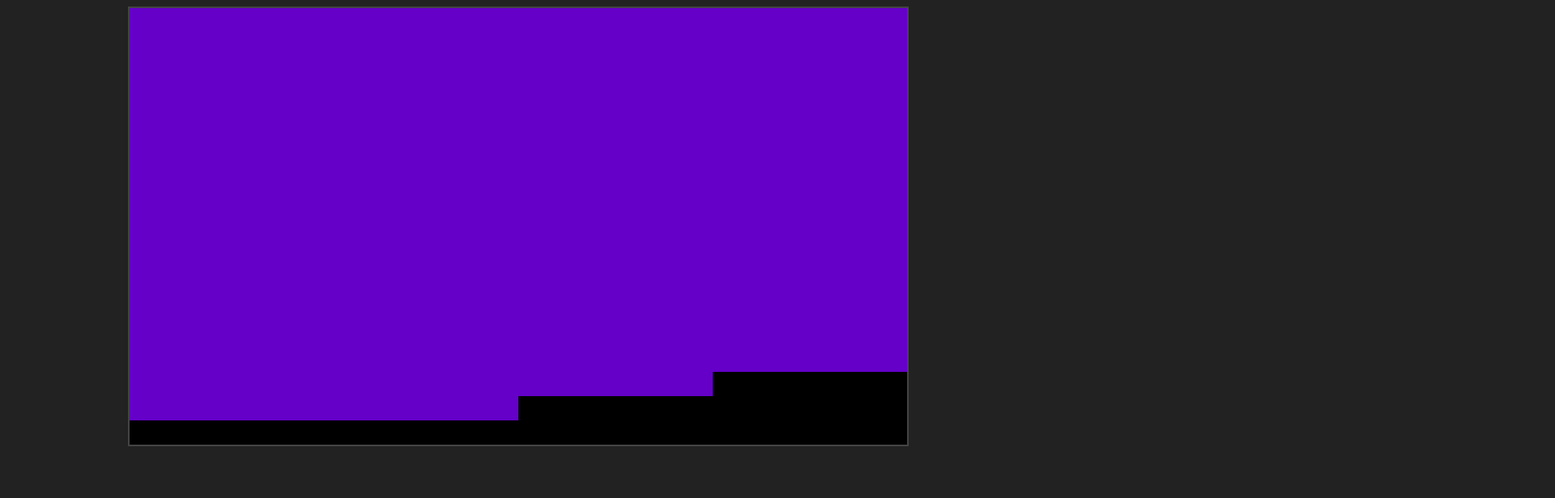
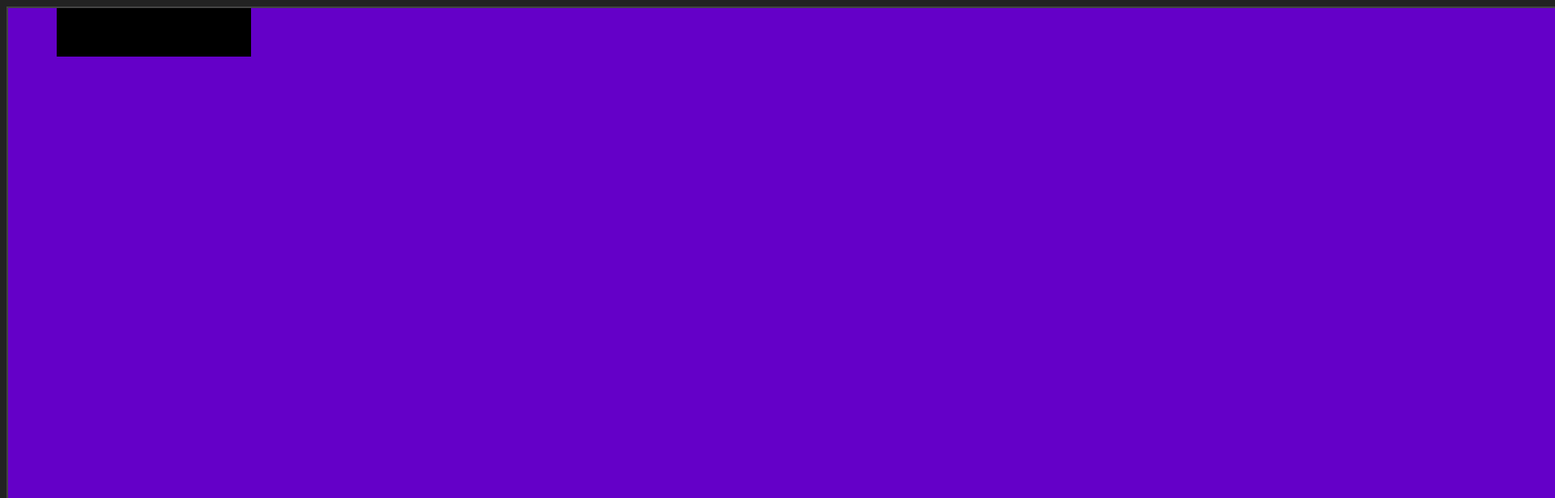
Before and after one commit to nick-hiebl/grid-game, a plain HTML site: page index.html in a window 1280 px wide. Shown: the top 616 px of the page at 81% size, 1920 px wide, since content can reach past the window. Drawn offline with Linux system fonts and the light colour scheme; animation ran at ten frames a second.

Commit message:
Changed default canvas size to 1920x1080, added LevelManager and fixed critical Rectangle-Vector collision bug

```diff
--- a/index.html
+++ b/index.html
@@ -19,7 +19,7 @@
 </head>
 
 <body>
-  <canvas id="canvas" width="960" height="540"></canvas>
+  <canvas id="canvas" width="1920" height="1080"></canvas>
 </body>
 
 <script src="./js/App.js" type="module"></script>
--- a/js/App.js
+++ b/js/App.js
@@ -29,6 +29,7 @@ class App {
     // Do stuff
     this.gameModeManager.update(deltaTime, this.inputManager.getKeyState());
     this.gameModeManager.draw(this.screenManager.canvas);
+    this.screenManager.drawToScreen();
 
     // Loop
     requestAnimationFrame(() => this.mainLoop());
--- a/js/Canvas.js
+++ b/js/Canvas.js
@@ -118,6 +118,57 @@ export class Canvas {
     this.setColor(colorString);
   }
 
+  saveTransform() {
+    this[CTX].save();
+  }
+
+  restoreTransform() {
+    this[CTX].restore();
+  }
+
+  /**
+   * Draw another image to this canvas
+   * @param {Canvas} imageSource
+   * @param {number} sourceX
+   * @param {number} sourceY
+   * @param {number} sourceWidth
+   * @param {number} sourceHeight
+   * @param {number} destinationX
+   * @param {number} destinationY
+   * @param {number} destinationWidth
+   * @param {nubmer} destinationHeight
+   */
+  drawImageFromCanvas(
+    imageSource,
+    sourceX,
+    sourceY,
+    sourceWidth,
+    sourceHeight,
+    destinationX,
+    destinationY,
+    destinationWidth,
+    destinationHeight
+  ) {
+    let image;
+    if (imageSource instanceof Canvas) {
+      image = imageSource[CANVAS];
+    } else {
+      throw Error("Drawing something unmanageable");
+    }
+
+    this[CTX].drawImage(
+      image,
+      sourceX,
+      sourceY,
+      sourceWidth,
+      sourceHeight,
+      destinationX,
+      destinationY,
+      destinationWidth,
+      destinationHeight
+    );
+  }
+
   /**
    * Create a Canvas from an id.
    * @param {string} id The id attribute of the HTMLCanvasElement
@@ -131,8 +182,10 @@ export class Canvas {
   /**
    * Create a new HTMLCanvasElement and use that as the basis for a Canvas.
    */
-  static fromScratch() {
-    const canvas = document.createElement(canvas);
+  static fromScratch(width, height) {
+    const canvas = document.createElement("canvas");
+    canvas.width = width;
+    canvas.height = height;
 
     return new Canvas(canvas);
   }
--- a/js/ScreenManager.js
+++ b/js/ScreenManager.js
@@ -1,20 +1,44 @@
 import { Canvas } from "./Canvas.js";
+import { Vector } from "./math/Vector.js";
+
+const REAL_CANVAS = Symbol("real-canvas");
+
+const CANVAS_WIDTH = 1920;
+const CANVAS_HEIGHT = 1080;
 
 class ScreenManager {
   constructor() {
-    const canvas = Canvas.fromId("canvas");
+    const screenCanvas = Canvas.fromId("canvas");
 
-    if (!(canvas instanceof Canvas)) {
+    if (!(screenCanvas instanceof Canvas)) {
       throw Error("No canvas found!");
     }
 
-    this.canvas = canvas;
-    this.canvas.scale(30, 30);
+    this[REAL_CANVAS] = screenCanvas;
+    // this.canvas.scale(60, 60);
+
+    this.canvas = Canvas.fromScratch(CANVAS_WIDTH, CANVAS_HEIGHT);
+
+    // Stores the top-left position of the camera
+    this.camera = new Vector(0, 0);
   }
 
-  test() {
-    this.canvas.setColor("red");
-    this.canvas.fillRect(200, 100, 400, 300);
+  setCamera(cameraPosition) {
+    this.camera = cameraPosition;
+  }
+
+  drawToScreen() {
+    this[REAL_CANVAS].drawImageFromCanvas(
+      this.canvas,
+      this.camera.x,
+      this.camera.y,
+      CANVAS_WIDTH,
+      CANVAS_HEIGHT,
+      0,
+      0,
+      CANVAS_WIDTH,
+      CANVAS_HEIGHT
+    );
   }
 }
 
--- a/js/game-modes/PlayMode.js
+++ b/js/game-modes/PlayMode.js
@@ -1,18 +1,9 @@
-import { Level } from "../level/Level.js";
-import { Player } from "../level/Player.js";
-import { Rectangle } from "../math/Shapes.js";
-import { Vector } from "../math/Vector.js";
-
-const makeTestLevel = () => {
-  return new Level(
-    [new Rectangle(0, 17, 32, 18), new Rectangle(16, 16, 32, 18), new Rectangle(24, 15, 32, 18)],
-    new Player(new Vector(12, 6)),
-  );
-};
+import { LevelManager } from "../level/LevelManager.js";
 
 export class PlayMode {
   constructor() {
-    this.level = makeTestLevel();
+    this.levelManager = new LevelManager();
+    this.currentLevel = this.levelManager.getInitialLevel();
   }
 
   /**
@@ -21,7 +12,11 @@ export class PlayMode {
    * @param {object} inputState The current state of inputs.
    */
   update(deltaTime, inputState) {
-    this.level.update(deltaTime, inputState);
+    this.currentLevel.update(deltaTime, inputState);
+    const exit = this.currentLevel.shouldExit();
+    if (exit) {
+      this.currentLevel = this.levelManager.getLevel(exit.key, exit);
+    }
   }
 
   /**
@@ -29,6 +24,6 @@ export class PlayMode {
    * @param {Canvas} canvas The canvas to draw upon.
    */
   draw(canvas) {
-    this.level.draw(canvas);
+    this.currentLevel.draw(canvas);
   }
 }
--- a/js/level/Level.js
+++ b/js/level/Level.js
@@ -1,9 +1,42 @@
+import { Vector } from "../math/Vector.js";
+
 // Levels should be in 32x18 scale
 
+export class ExitTrigger {
+  constructor(collider, key) {
+    this.collider = collider;
+    this.key = key;
+  }
+
+  hasEntered(player) {
+    return this.collider.intersectsPoint(player.position);
+  }
+}
+
 export class Level {
-  constructor(objects, player) {
+  constructor(key, objects, player, exitTriggers) {
+    this.key = key;
     this.objects = objects;
     this.player = player;
+    this.exitTriggers = exitTriggers;
+
+    this.width = 32;
+    this.height = 18;
+  }
+
+  feedPlayerInfo(previousPlayer, previousExit) {
+    if (previousExit.key !== this.key) {
+      console.error("Exit key mis-match");
+    }
+    const position = Vector.diff(
+      previousPlayer.position,
+      new Vector(previousExit.collider.x1, previousExit.collider.y1)
+    );
+
+    this.player.position.x = position.x;
+    this.player.position.y = position.y;
+
+    this.player.velocity = previousPlayer.velocity.copy();
   }
 
   /**
@@ -16,17 +49,34 @@ export class Level {
   }
 
   /**
+   * Check if the player should exit.
+   * @returns The trigger key.
+   */
+  shouldExit() {
+    const triggeredExit = this.exitTriggers.find(trigger =>
+      trigger.hasEntered(this.player)
+    );
+
+    if (triggeredExit) {
+      return triggeredExit;
+    }
+  }
+
+  /**
    * Draw the current level.
    * @param {Canvas} canvas The canvas to draw on
    */
   draw(canvas) {
+    canvas.saveTransform();
+    canvas.scale(60, 60);
     canvas.setColorRGB(100, 0, 200);
     canvas.fillRect(0, 0, canvas.width, canvas.height);
-    canvas.setColor('black');
+    canvas.setColor("black");
     for (const object of this.objects) {
       object.draw(canvas);
     }
 
     this.player.draw(canvas);
+    canvas.restoreTransform();
   }
 }
--- /dev/null
+++ b/js/level/LevelManager.js
@@ -0,0 +1,39 @@
+import { ExitTrigger, Level } from "./Level.js";
+import { Player } from "./Player.js";
+import { Rectangle } from "../math/Shapes.js";
+import { Vector } from "../math/Vector.js";
+
+const makeTestLevel = (i) => {
+  return new Level(
+    `${i}`,
+    [
+      new Rectangle(i, 0, i * 4 + 1, 1),
+      new Rectangle(0, 17, 32, 18),
+      new Rectangle(16, 16, 32, 18),
+      new Rectangle(24, 15, 32, 18)
+    ],
+    new Player(new Vector(12, 6)),
+    [
+      new ExitTrigger(new Rectangle(-32, 0, 0, 18), `${i - 1}`),
+      new ExitTrigger(new Rectangle(32, 0, 64, 18), `${i + 1}`)
+    ]
+  );
+};
+
+export class LevelManager {
+  constructor() {
+    this.currentLevel = makeTestLevel(1);
+  }
+
+  getInitialLevel() {
+    return this.currentLevel;
+  }
+
+  getLevel(key, previousExit) {
+    const nextLevel = makeTestLevel(parseInt(key, 10));
+    nextLevel.feedPlayerInfo(this.currentLevel.player, previousExit);
+
+    this.currentLevel = nextLevel;
+    return nextLevel;
+  }
+}
--- a/js/math/Shapes.js
+++ b/js/math/Shapes.js
@@ -65,25 +65,6 @@ export class Circle {
       pToCenter,
       (this.radius - distFromCenter) / distFromCenter
     );
-
-    // const p1 = Vector.add(p0, movementVector);
-
-    // const a = Vector.sqrDist(movementVector, new Vector(0, 0));
-    // const b =
-    //   2 * (p1.x - p0.x) * (p0.x - this.position.x) +
-    //   2 * (p1.y - p0.y) * (p0.y - this.position.y);
-    // const c = Vector.sqrDist(p0, this.position) - this.radius * this.radius;
-
-    // const determinant = b * b - 4 * a * c;
-
-    // // If the determinant is 0, then the circle and line are kissing. If the
-    // // determinant is negative then they are not touching.
-    // if (determinant <= 0) {
-    //   return new Vector(0, 0);
-    // }
-
-    // const t = (-b - Math.sqrt(determinant)) / (2 * a);
-    // return Vector.scale(movementVector, t);
   }
 
   /**
@@ -133,7 +114,7 @@ export class Rectangle {
       this.x1 <= point.x &&
       point.x <= this.x2 &&
       this.y1 <= point.y &&
-      this.y2 <= point.y
+      point.y <= this.y2
     );
   }
 
```
